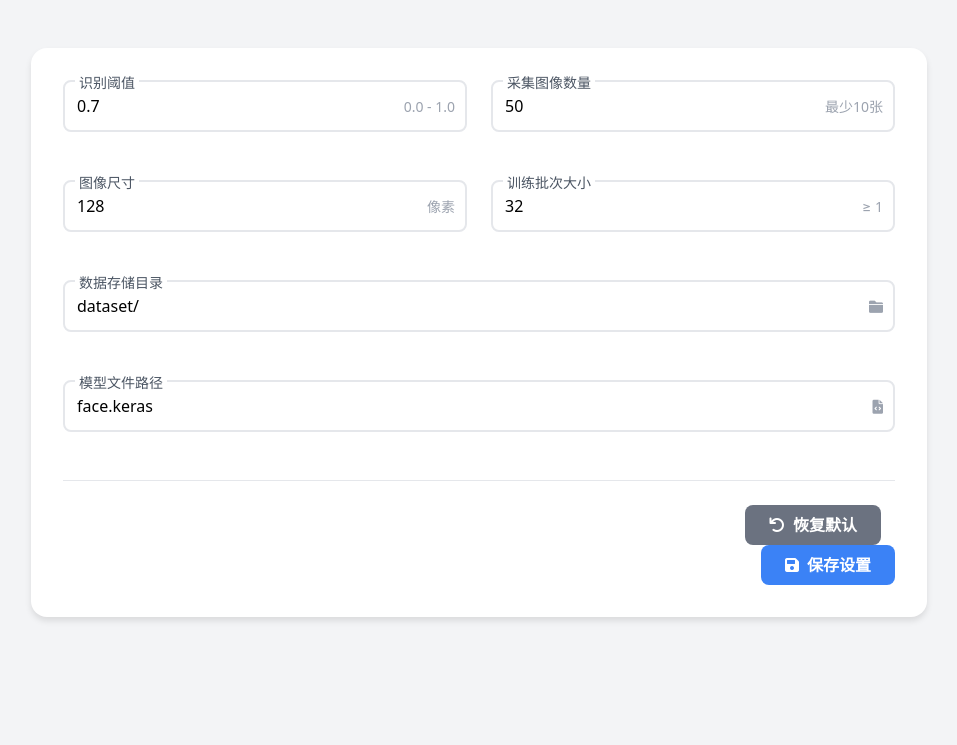
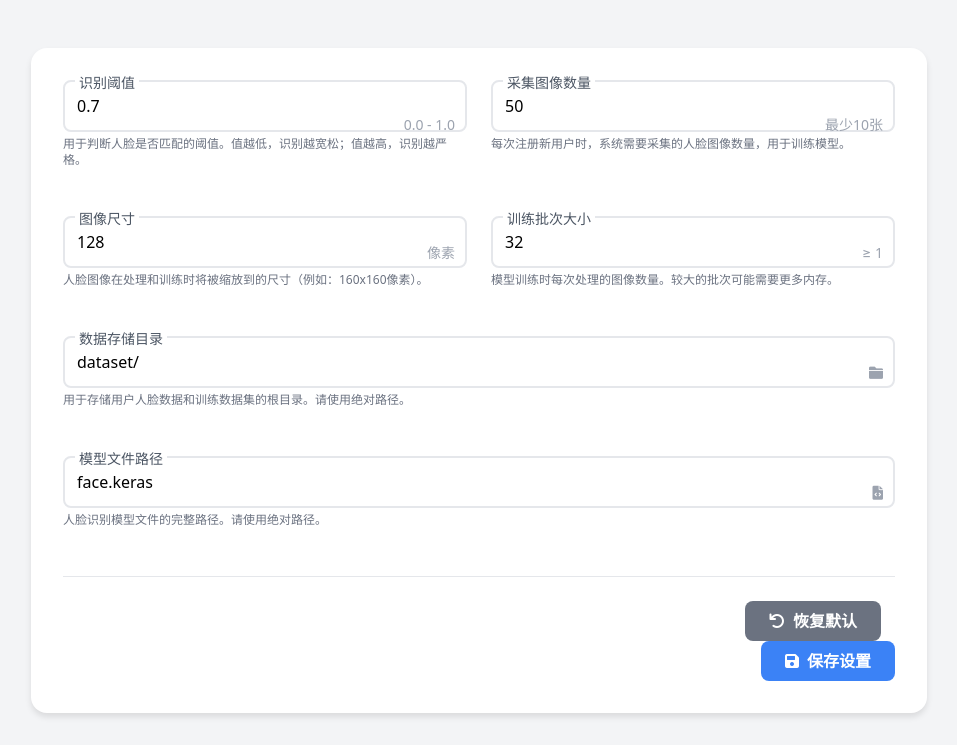
Before and after one commit to Thousor/facerecognition, a Flask app: page /settings in a window 1280 px wide. Shown: the part 168-913 px from the top of the page, without its empty margins (161-1118 px from the left). Before the commit the page ends 789 px from the top, so only its background shows below. Run offline with Flask 3, Linux system fonts and the light colour scheme.

Commit message:
2.4.1 优化了系统设置界面

```diff
--- a/templates/settings.html
+++ b/templates/settings.html
@@ -82,53 +82,59 @@
                         <!-- 识别阈值 -->
                         <div class="input-group">
                             <input type="number" id="threshold" name="threshold" step="0.01" min="0" max="1" required
-                                class="peer">
+                                class="peer" placeholder="例如: 0.6">
                             <label for="threshold">识别阈值</label>
-                            <span class="hint">0.0 - 1.0</span>
+                            <span class="hint" id="threshold_hint">0.0 - 1.0</span>
+                            <p class="text-gray-500 text-xs mt-1" id="threshold_desc">用于判断人脸是否匹配的阈值。值越低，识别越宽松；值越高，识别越严格。</p>
                         </div>
 
                         <!-- 采集图像数量 -->
                         <div class="input-group">
                             <input type="number" id="num_images_to_collect" name="num_images_to_collect" min="10" required
-                                class="peer">
+                                class="peer" placeholder="例如: 30">
                             <label for="num_images_to_collect">采集图像数量</label>
-                            <span class="hint">最少10张</span>
+                            <span class="hint" id="num_images_to_collect_hint">最少10张</span>
+                            <p class="text-gray-500 text-xs mt-1" id="num_images_to_collect_desc">每次注册新用户时，系统需要采集的人脸图像数量，用于训练模型。</p>
                         </div>
 
                         <!-- 图像尺寸 -->
                         <div class="input-group">
                             <input type="number" id="image_size" name="image_size" min="32" required
-                                class="peer">
+                                class="peer" placeholder="例如: 160">
                             <label for="image_size">图像尺寸</label>
-                            <span class="hint">像素</span>
+                            <span class="hint" id="image_size_hint">像素</span>
+                            <p class="text-gray-500 text-xs mt-1" id="image_size_desc">人脸图像在处理和训练时将被缩放到的尺寸（例如：160x160像素）。</p>
                         </div>
 
                         <!-- 训练批次大小 -->
                         <div class="input-group">
                             <input type="number" id="batch_size" name="batch_size" min="1" required
-                                class="peer">
+                                class="peer" placeholder="例如: 32">
                             <label for="batch_size">训练批次大小</label>
-                            <span class="hint">≥ 1</span>
+                            <span class="hint" id="batch_size_hint">≥ 1</span>
+                            <p class="text-gray-500 text-xs mt-1" id="batch_size_desc">模型训练时每次处理的图像数量。较大的批次可能需要更多内存。</p>
                         </div>
 
                         <!-- 数据目录 -->
                         <div class="input-group md:col-span-2">
                             <input type="text" id="data_dir" name="data_dir" required
-                                class="peer">
+                                class="peer" placeholder="例如: D:\PythonProject\face-recognition-001\data">
                             <label for="data_dir">数据存储目录</label>
-                            <span class="hint"><i class="fas fa-folder"></i></span>
+                            <span class="hint" id="data_dir_hint"><i class="fas fa-folder"></i></span>
+                            <p class="text-gray-500 text-xs mt-1" id="data_dir_desc">用于存储用户人脸数据和训练数据集的根目录。请使用绝对路径。</p>
                         </div>
 
                         <!-- 模型文件路径 -->
                         <div class="input-group md:col-span-2">
                             <input type="text" id="model_file_path" name="model_file_path" required
-                                class="peer">
+                                class="peer" placeholder="例如: D:\PythonProject\face-recognition-001\face.keras">
                             <label for="model_file_path">模型文件路径</label>
-                            <span class="hint"><i class="fas fa-file-code"></i></span>
+                            <span class="hint" id="model_file_path_hint"><i class="fas fa-file-code"></i></span>
+                            <p class="text-gray-500 text-xs mt-1" id="model_file_path_desc">人脸识别模型文件的完整路径。请使用绝对路径。</p>
                         </div>
                     </div>
 
-                    <div class="flex justify-between items-center pt-6 border-t border-gray-200">
+                    <div class="flex justify-end items-center pt-6 border-t border-gray-200 space-x-4">
                         <div id="message" class="flex items-center text-sm font-medium"></div>
                         <div class="space-x-4">
                             <button type="button" onclick="resetToDefaults()"
```
